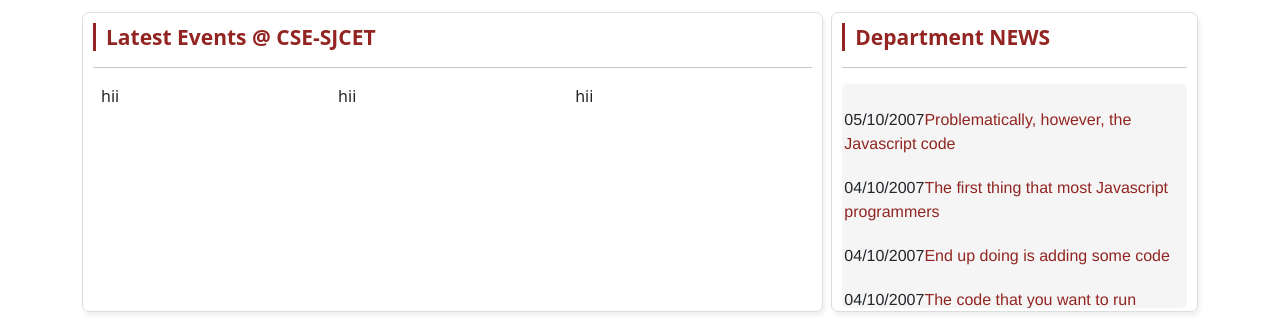
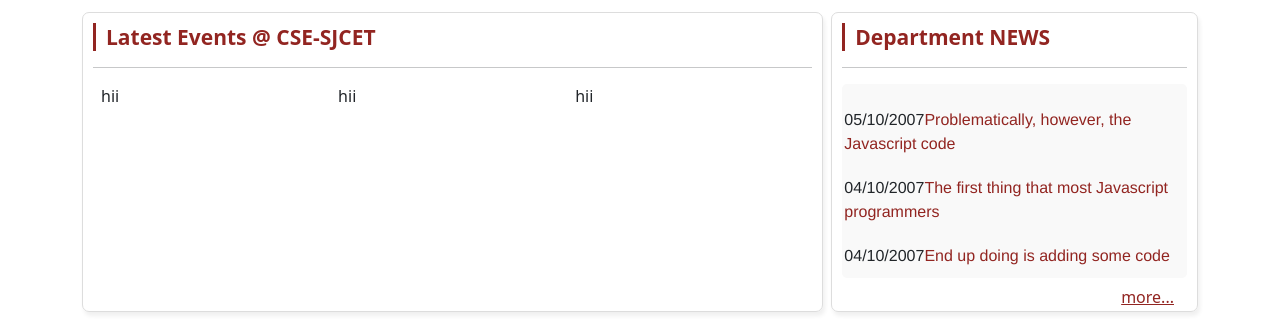
Before and after one commit to reeganrajasekar/sjcet_department, a PHP site: page / in a window 1280 px wide. Shown: the part 1201-1525 px from the top of the page. Run offline with PHP 8.4, Linux system fonts and the light colour scheme.

Commit message:
Home Page

```diff
--- a/index.html
+++ b/index.html
@@ -156,6 +156,7 @@
                 <li><span>01/10/2007</span><a href="#">Problematically, however, the Javascript code</a></li>
               </ul>
             </div>
+            <a href="/news.php" class="btn" style="float: right;color:#922521;text-decoration: underline;">more...</a>
           </div>
         </article>
       </div>
--- a/static/style.css
+++ b/static/style.css
@@ -173,7 +173,7 @@ a.active {
   max-height: 300px;
 }
 .holder {
-  background-color:#f5f5f5;
+  background-color:#f9f9f9;
   padding:2px;
   border-radius: 5px;
   overflow:hidden;
@@ -184,7 +184,7 @@ a.active {
   position: relative;
   left: 0px;
   top: 2px;
-  height:220px;
+  height:190px;
   overflow: hidden;
 }
 .holder ul {
```
